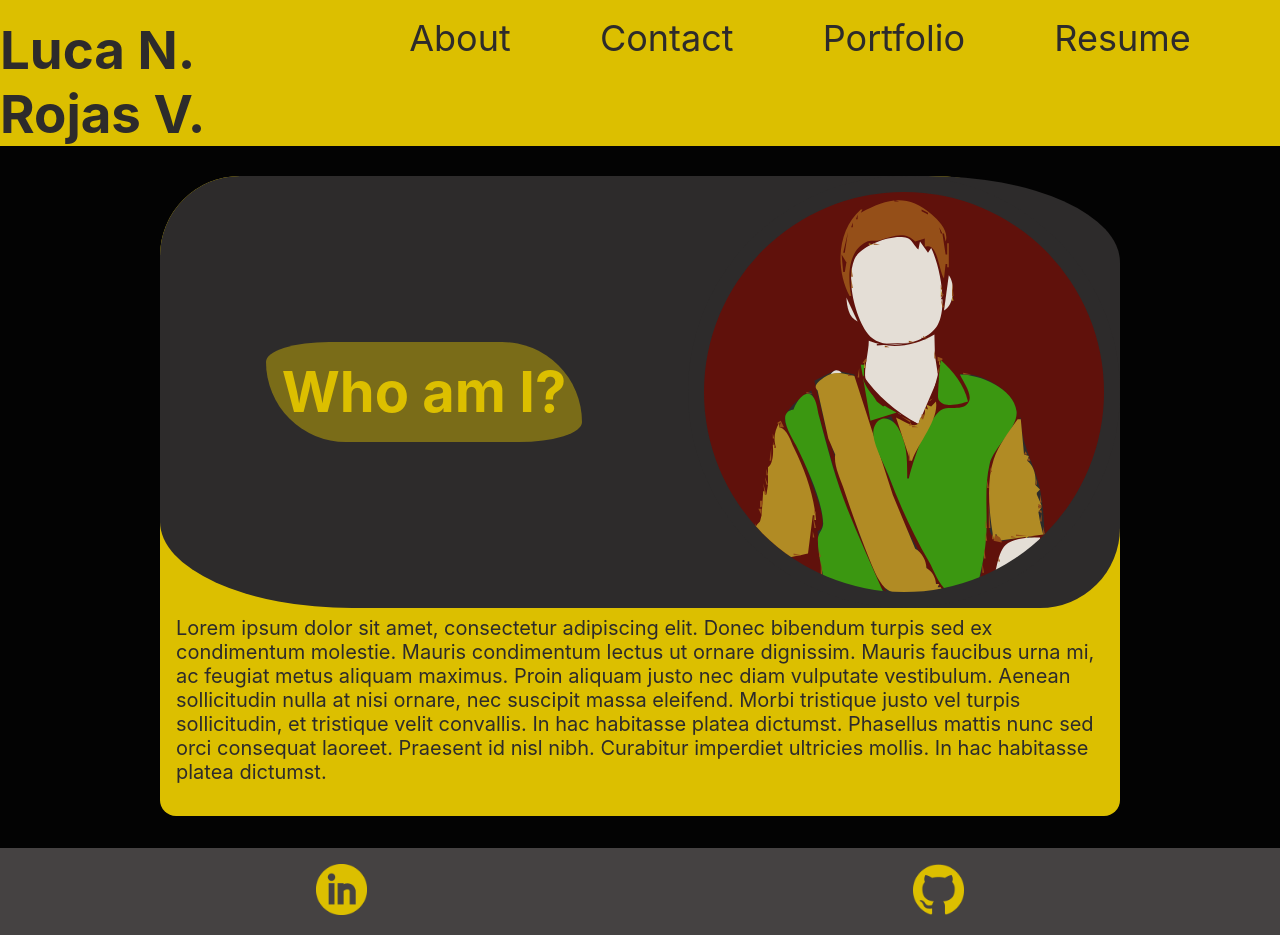
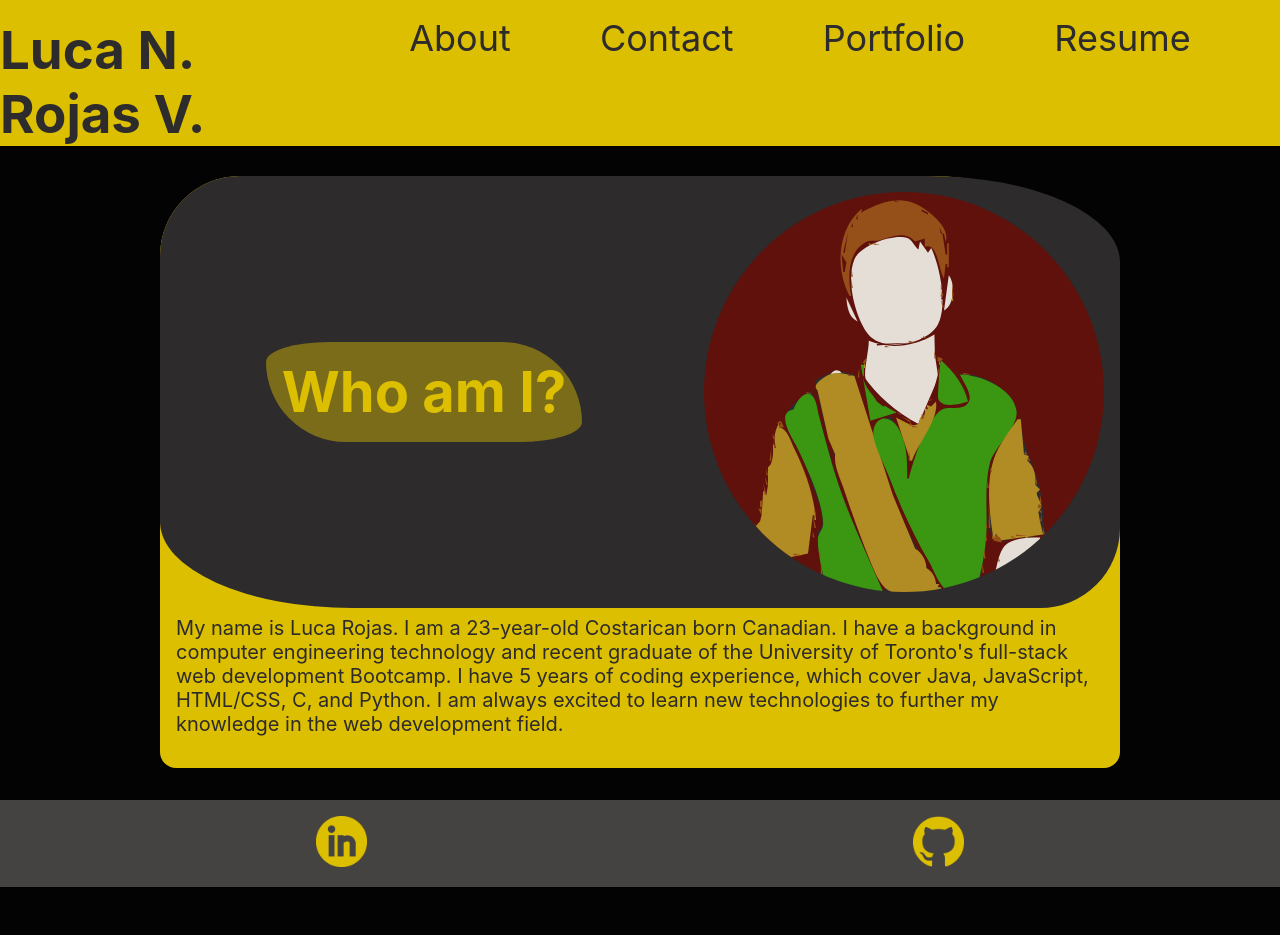
Before and after one commit to NicolasRojas-CENG/portfolio, a React (Create React App) app: page / in a window 1280 px wide. After the commit the page ends 887 px from the top, so only its background shows below. Built offline with nearby package versions, Linux system fonts and the light colour scheme.

Commit message:
Added the final project.

```diff
--- a/src/App.css
+++ b/src/App.css
@@ -198,6 +198,13 @@ footer img{
     font-size: 2rem;
 }
 
+.Resume h2{
+    color: rgb(220, 191, 0);
+    text-align: center;
+    font-size: 4rem;
+    font-weight: 700;
+}
+
 @media screen and (max-width: 575px) {
     #section{
         display: block;
--- a/src/App.js
+++ b/src/App.js
@@ -4,6 +4,7 @@ import About from './components/About';
 import ContactForm from './components/Contact';
 import Portfolio from './components/Portfolio';
 import Footer from './components/Footer';
+import Resume from './components/Resume';
 import React, { useState } from 'react';
 import './App.css';
 
@@ -18,6 +19,9 @@ function App() {
         }
         if (currentPage === 'Portfolio') {
             return <Portfolio />;
+        }
+        else{
+            return <Resume />
         }
       };
 
--- a/src/components/About/index.js
+++ b/src/components/About/index.js
@@ -8,13 +8,11 @@ function About() {
                 <img src={coverImage} className="my-2" alt="cover" />
             </div>
             <p>
-        Lorem ipsum dolor sit amet, consectetur adipiscing elit. Donec bibendum turpis sed ex
-          condimentum molestie. Mauris condimentum lectus ut ornare dignissim. Mauris faucibus urna
-          mi, ac feugiat metus aliquam maximus. Proin aliquam justo nec diam vulputate vestibulum.
-          Aenean sollicitudin nulla at nisi ornare, nec suscipit massa eleifend. Morbi tristique
-          justo vel turpis sollicitudin, et tristique velit convallis. In hac habitasse platea
-          dictumst. Phasellus mattis nunc sed orci consequat laoreet. Praesent id nisl nibh.
-          Curabitur imperdiet ultricies mollis. In hac habitasse platea dictumst.
+            My name is Luca Rojas. I am a 23-year-old Costarican born Canadian. I have a background
+        in computer engineering technology and recent graduate of the University of Toronto's
+        full-stack web development Bootcamp. I have 5 years of coding experience, which cover Java, JavaScript,
+        HTML/CSS, C, and Python. I am always excited to learn new technologies to further my knowledge
+        in the web development field.
                 </p>
         </section>
     );
--- a/src/components/Portfolio/index.js
+++ b/src/components/Portfolio/index.js
@@ -1,5 +1,6 @@
 import React from 'react';
-import FeaturedProject from '../../assets/PickUpSports.PNG'
+import FeaturedProject from '../../assets/MyAttic.PNG'
+import PickUpSports from '../../assets/PickUpSports.PNG'
 import WeatherApp from '../../assets/WeatherApp.PNG'
 import PasswordGenerator from '../../assets/PasswordGenerator.PNG'
 import TeamProfileGenerator from '../../assets/TeamProfileGenerator.png'
@@ -10,9 +11,30 @@ function Portfolio() {
         <section className='Portfolio'>
             <h2>Featured Project</h2>
             <article className='Featured'>
-                <h3>Pickup Sports</h3>
+                <h3>MyAttic</h3>
                 <div>
                     <img src={FeaturedProject} className="my-2" alt="cover" />
+                    <aside>
+                        <h4>Description</h4>
+                        <p>A website that serves as an online garage sale. Users can upload their stuff
+                            that they would like to sell to their profile page, which allows other users to
+                            view and purchase these products.
+                        </p>
+                        <h4>Technologies</h4>
+                        <p>JavaScript/Node.js <br></br> HTML/CSS <br></br>React<br></br>GraphQL<br></br>MongoDB
+                        <br></br>JWT authentication<br></br>Stripe payment platform</p>
+                        <h4>Links</h4>
+                        <a href='https://myattic-therewillbecodetoo.herokuapp.com/'>Website</a>
+                        <br></br>
+                        <a href='https://github.com/NicolasRojas-CENG/myattic'>GitHub</a>
+                    </aside>
+                </div>
+            </article>
+            <h2>Web Development Projects</h2>
+            <article className='WebProjects'>
+            <h3>Pickup Sports</h3>
+                <div>
+                    <img src={PickUpSports} className="my-2" alt="cover" />
                     <aside>
                         <h4>Description</h4>
                         <p>A website to connect users to find players for select sports in the Toronto area.
@@ -29,7 +51,6 @@ function Portfolio() {
                     </aside>
                 </div>
             </article>
-            <h2>Web Development Projects</h2>
             <article className='WebProjects'>
                 <h3>Weather App</h3>
                 <div>
@@ -105,7 +126,7 @@ function Portfolio() {
             </article>
             <h2>Up Coming Projects</h2>
             <article className='FutureProjects'>
-                <h3>Group Project 3</h3>
+                <h3>Gaming E-Commerce site</h3>
             </article>
         </section>
     );
--- /dev/null
+++ b/src/components/Resume/index.js
@@ -0,0 +1,10 @@
+import React from 'react';
+function Resume() {
+    return (
+        <section className="Resume my-5">
+            <h2>Coming Soon!</h2>
+        </section>
+    );
+}
+
+export default Resume;
```
Also changed, not shown: src/assets/MyAttic.PNG (added).
